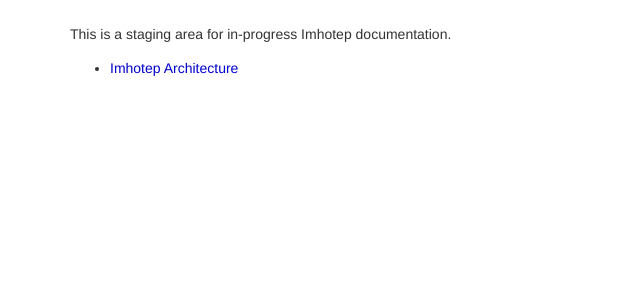
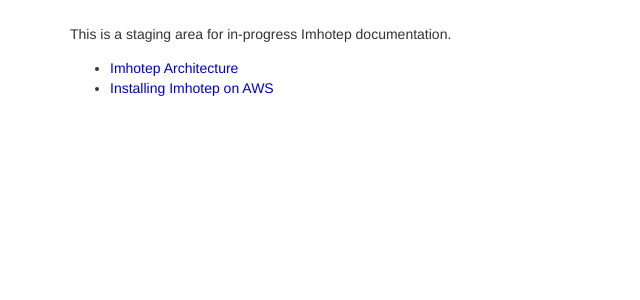
Before and after one commit to indeedeng-alpha/imhotep-docs, a Jekyll site: the page built from index.html, in a window 1280 px wide. Shown: the top 300 px of the page, without its empty margins (0-640 px from the left). Built offline with Jekyll 4.4.1, drawn with Linux system fonts in a browser that asks for light colours; nearby versions of some CDN libraries.

Commit message:
add link to AWS install docs

```diff
--- a/index.html
+++ b/index.html
@@ -8,4 +8,5 @@ exclude_toc: true
 
 <ul>
 <li><a href="docs/architecture-overview/">Imhotep Architecture</a></li>
+<li><a href="docs/aws/">Installing Imhotep on AWS</a></li>
 </ul>
```
